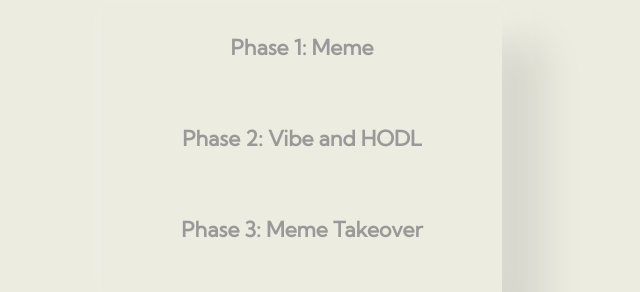
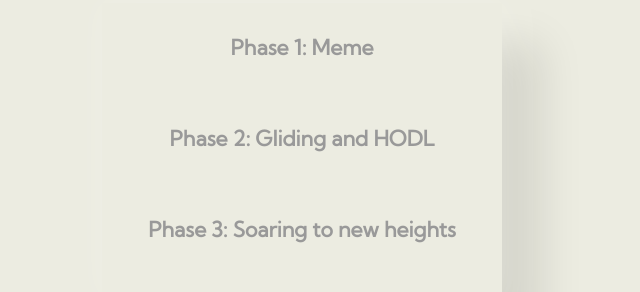
Before and after one commit to Not-toxic69/dove.test, a plain HTML site: page index.html in a window 1280 px wide. Shown: the part 3440-3732 px from the top of the page, without its empty margins (18-658 px from the left). Drawn offline with Linux system fonts and the light colour scheme; a web font is replaced by a local one.

Commit message:
Add files via upload

```diff
--- a/index.html
+++ b/index.html
@@ -240,8 +240,8 @@
 
                  <div class="socials">
                        <h3> Phase 1: Meme </h3> <br>
-                       <h3> Phase 2: Vibe and HODL</h3> <br>
-                       <h3> Phase 3: Meme Takeover</h3> <br>
+                       <h3> Phase 2: Gliding and HODL</h3> <br>
+                       <h3> Phase 3: Soaring to new heights</h3> <br>
 
 
                       </div>
```
